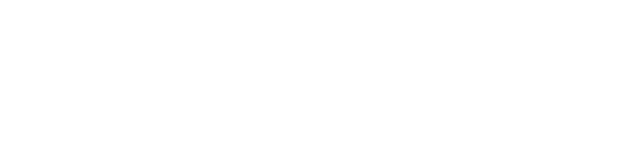
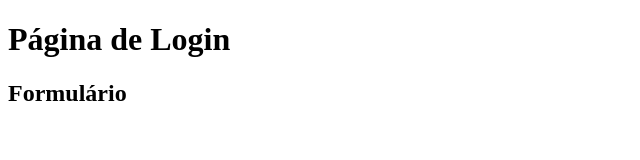
Before and after one commit to guipasquetti/aulagithub, a plain HTML site: page login.html in a window 1280 px wide. Shown: the whole page, without its empty margins (0-640 px from the left). Drawn offline with Linux system fonts and the light colour scheme.

Commit message:
(y) Finalização da feature login

```diff
--- a/login.html
+++ b/login.html
@@ -5,6 +5,8 @@
     <meta http-equiv="X-UA-Compatible" content="IE=edge">
     <meta name="viewport" content="width=device-width, initial-scale=1.0">
     <title>Página de Login</title>
+    <h1>Página de Login</h1>
+    <h2>Formulário</h2>
 </head>
 <body>
 
```
Also changed, not shown: index.html (+2 -1 lines).
